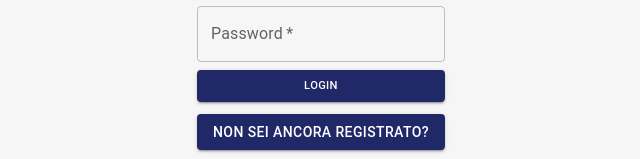
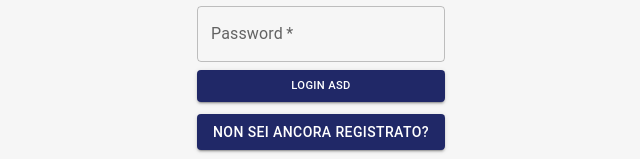
Before and after one commit to axonadev/axo-vite-template, a React (Vite) app: page /login in a window 1280 px wide. Shown: the part 354-513 px from the top of the page, without its empty margins (319-959 px from the left). Built offline with nearby package versions, Linux system fonts and the light colour scheme; no server answers.

Commit message:
test env in server iis

```diff
--- a/src/layout/Layout.jsx
+++ b/src/layout/Layout.jsx
@@ -20,6 +20,7 @@ const Layout = ({ children }) => {
       }}
     >
       <Box>Header</Box>
+
       <Box>
         {screenWidth >= 600 ? <SideMenu /> : <Fab />}
         {children}
--- a/src/pages/auth/Login.jsx
+++ b/src/pages/auth/Login.jsx
@@ -90,7 +90,7 @@ function LoginForm() {
         onClick={handleSubmit}
         sx={{ fontSize: "0.7rem" }}
       >
-        Login
+        Login {import.meta.env.VITE_TEST} asd
       </Button>
 
       <Box
```
Also changed, not shown: 1 other file (tests, documents, lock files or other folders).
